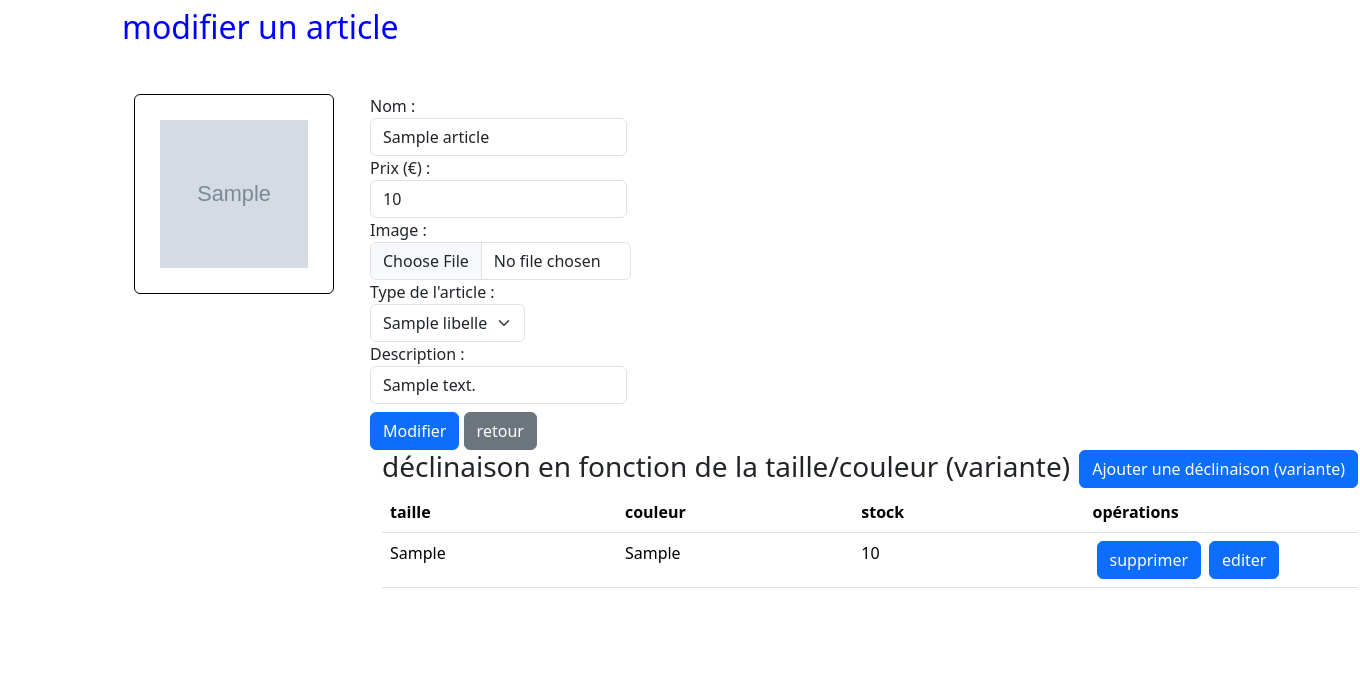
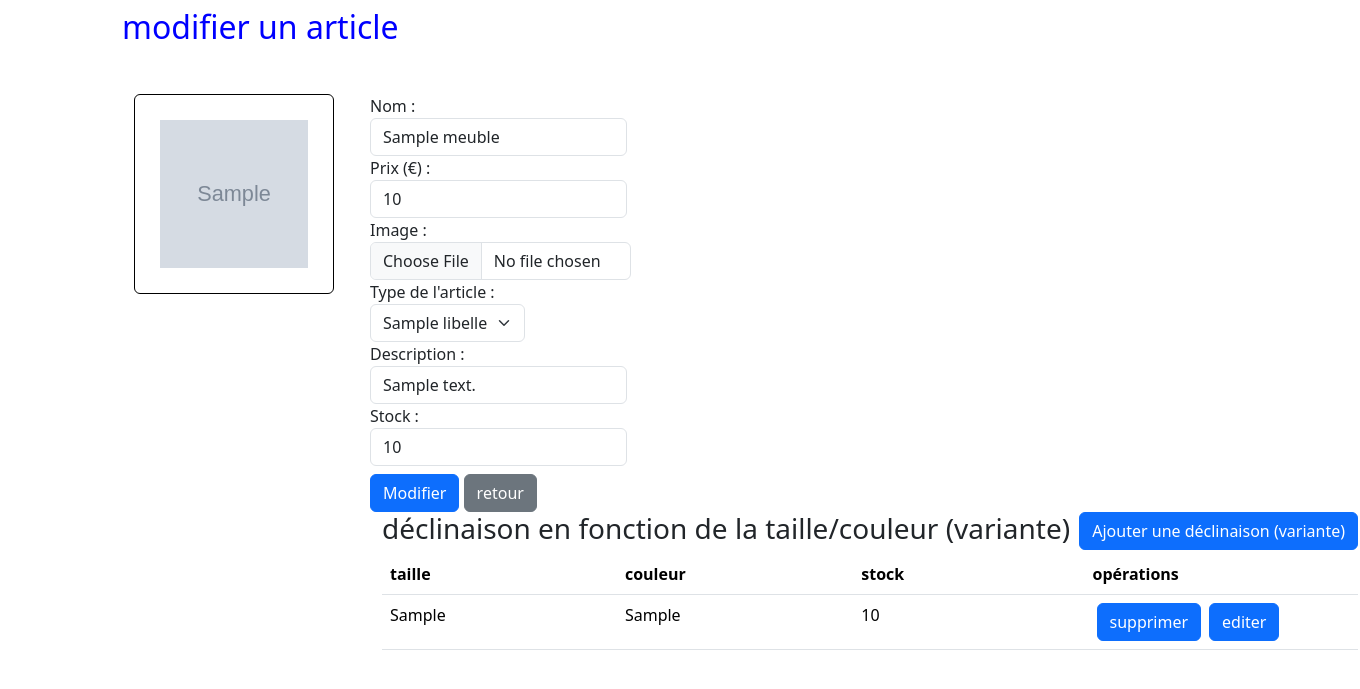
Before and after one commit to MaxG0312/SAE-2.04, a Flask app: template templates/admin/article/edit_article.html in a window 1360 px wide. Shown: the part 64-753 px from the top of the page. Run offline with Flask 3, Linux system fonts and the light colour scheme; the template is opened without the code that fills it: most values are stand-ins (such as "Sample title", 1, 10 or a date in 2020); grey boxes marked "Sample" are stand-in pictures; some libraries are stand-ins or nearby versions.

Commit message:
Le CRUD des meubles pour l'admin est opérationnel

```diff
--- a/sae_sql.sql
+++ b/sae_sql.sql
@@ -63,6 +63,7 @@ CREATE TABLE meuble(
    prix_meuble DECIMAL(15,2),
    fournisseur VARCHAR(128),
    marque VARCHAR(50),
+   description VARCHAR(128),
    image_meuble VARCHAR(128),
 
    PRIMARY KEY(id_meuble),
--- a/templates/admin/article/edit_article.html
+++ b/templates/admin/article/edit_article.html
@@ -19,32 +19,35 @@ types_article : tableau de dictionnaires
 {% block body %}
     <h2>modifier un article</h2>
         <div class="row mt-5">
-        {%  if article.image is not none %}
-            <img class="card-img-top rounded mx-4 d-block"  style="width:200px; height:200px; border: 1px solid black; padding: 25px;"   id="img_output" src="{{ url_for('static', filename = 'images/') }}{{ article.image}}"  alt="image  de {{ article.nom }}" >
+        {%  if meuble.image is not none %}
+            <img class="card-img-top rounded mx-4 d-block"  style="width:200px; height:200px; border: 1px solid black; padding: 25px;"   id="img_output" src="{{ url_for('static', filename = 'images/') }}{{ meuble.image}}"  alt="image  de {{ meuble.nom }}" >
         {% endif %}
             <div class="w-25">
                 <form class="w-190" method="post" action="/admin/article/edit" enctype="multipart/form-data">
-                    <input type="hidden" value="{{ article.id_article }}" name="id_article">
+                    <input type="hidden" value="{{ meuble.id_meuble }}" name="id_article">
                     <label for="nom">Nom :
-                        <input name="nom" type="text" value="{{ article.nom }}" class="form-control">
+                        <input name="nom" type="text" value="{{ meuble.nom }}" class="form-control">
                     </label>
                     <label for="prix" > Prix (€) :
-                        <input name="prix" type="number" min="0.0" step="0.01" value="{{ article.prix }}" class="form-control" >
+                        <input name="prix" type="number" min="0.0" step="0.01" value="{{ meuble.prix }}" class="form-control" >
                     </label>
                     <label for="image">Image :                       {# à modifier #}
-                        <input name="image"  onchange="loadFile(event)" type="file" class="form-control" value="{{ article.image }}">             {# à modifier #}
+                        <input name="image"  onchange="loadFile(event)" type="file" class="form-control" value="{{ meuble.image }}">             {# à modifier #}
                     </label>                                         {# à modifier #}
 {#                https://blog.miguelgrinberg.com/post/handling-file-uploads-with-flask#}
 
                 <label for="type_article_id">Type de l'article :
                     <select name="type_article_id" class="form-select">
-                            {% for type in types_article %}
-                                 <option value="{{ type.id_type_article }}" {% if type.id_type_article == article.type_article_id %} selected {% endif %}> {{ type.libelle }}</option>
+                            {% for type in types_meuble %}
+                                 <option value="{{ type.id_type_meuble }}" {% if type.id_type_meuble == meuble.type_meuble_id %} selected {% endif %}> {{ type.libelle }}</option>
                             {% endfor %}
                         </select>
                     </label>
                     <label for="description">Description :
-                        <input name="description" type="text" value="{{ article.description }}" class="form-control">
+                        <input name="description" type="text" value="{{ meuble.description }}" class="form-control">
+                    </label>
+                    <label for="stock">Stock :
+                        <input name="stock" type="number" value="{{ meuble.stock }}" class="form-control" >
                     </label>
                     <button class="btn btn-primary mt-2">
                                 Modifier
@@ -56,7 +59,7 @@ types_article : tableau de dictionnaires
 
                     <div style="display: flex; justify-content: space-between">
                         <h3>déclinaison en fonction de la taille/couleur (variante)</h3>
-                        <a class="img-fluid" href="/admin/declinaison_article/add?id_article={{ article.id_article }}">
+                        <a class="img-fluid" href="/admin/declinaison_article/add?id_article={{ meuble.id_meuble }}">
                             <button class="btn btn-primary">
                                 Ajouter une déclinaison (variante)
                             </button>
```
Also changed, not shown: controllers/admin_article.py (+46 -33 lines), templates/admin/article/add_article.html (+5 -2 lines), static/images/EKET.jpg (deleted), static/images/STRANDMON.jpg (deleted), static/images/img_upload1263217645.jpg (added), static/images/img_upload1333340450.jpg (added), static/images/img_upload1477106391.jpg (added), static/images/img_upload668236944.jpg (added), static/images/img_upload792778558.jpg (added).
